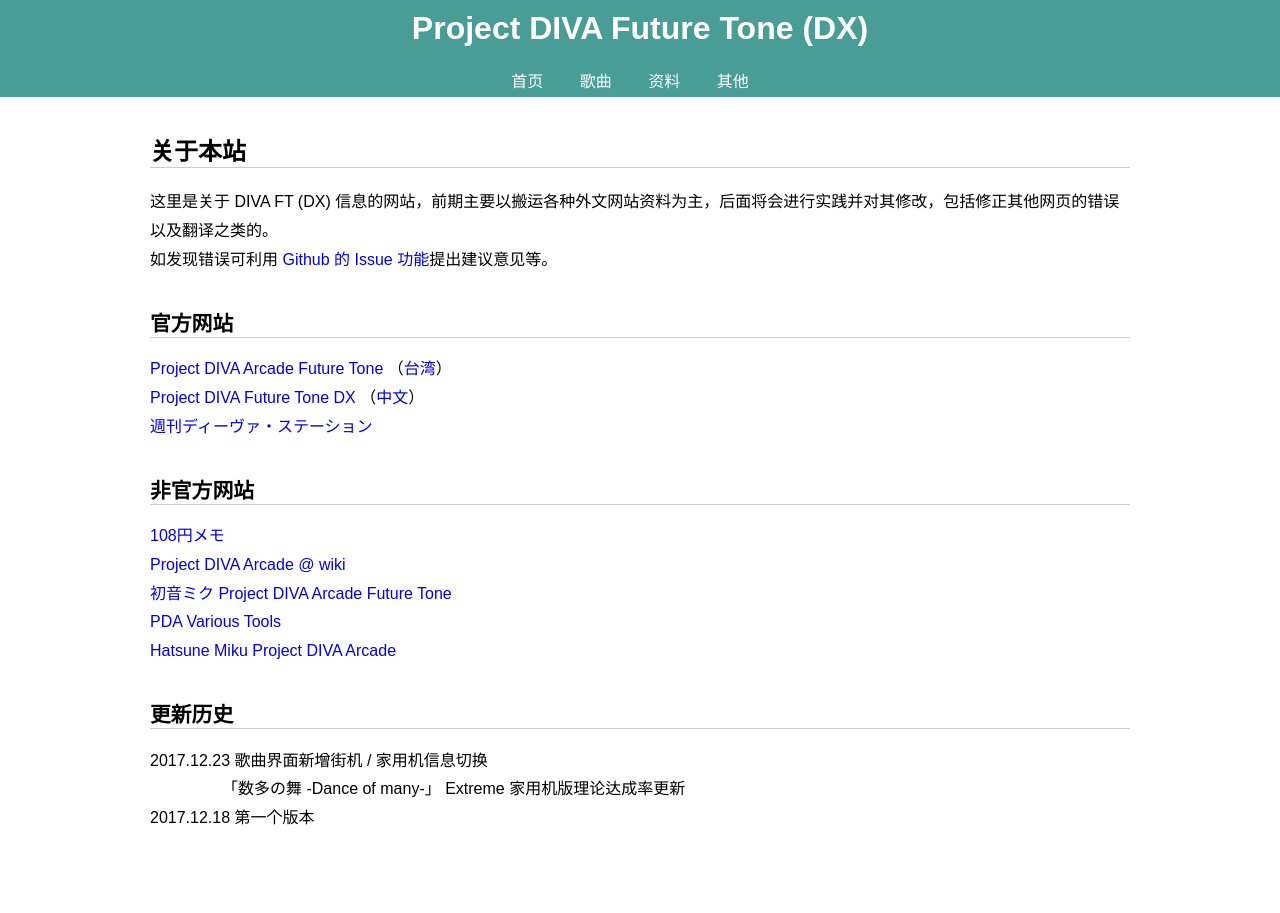
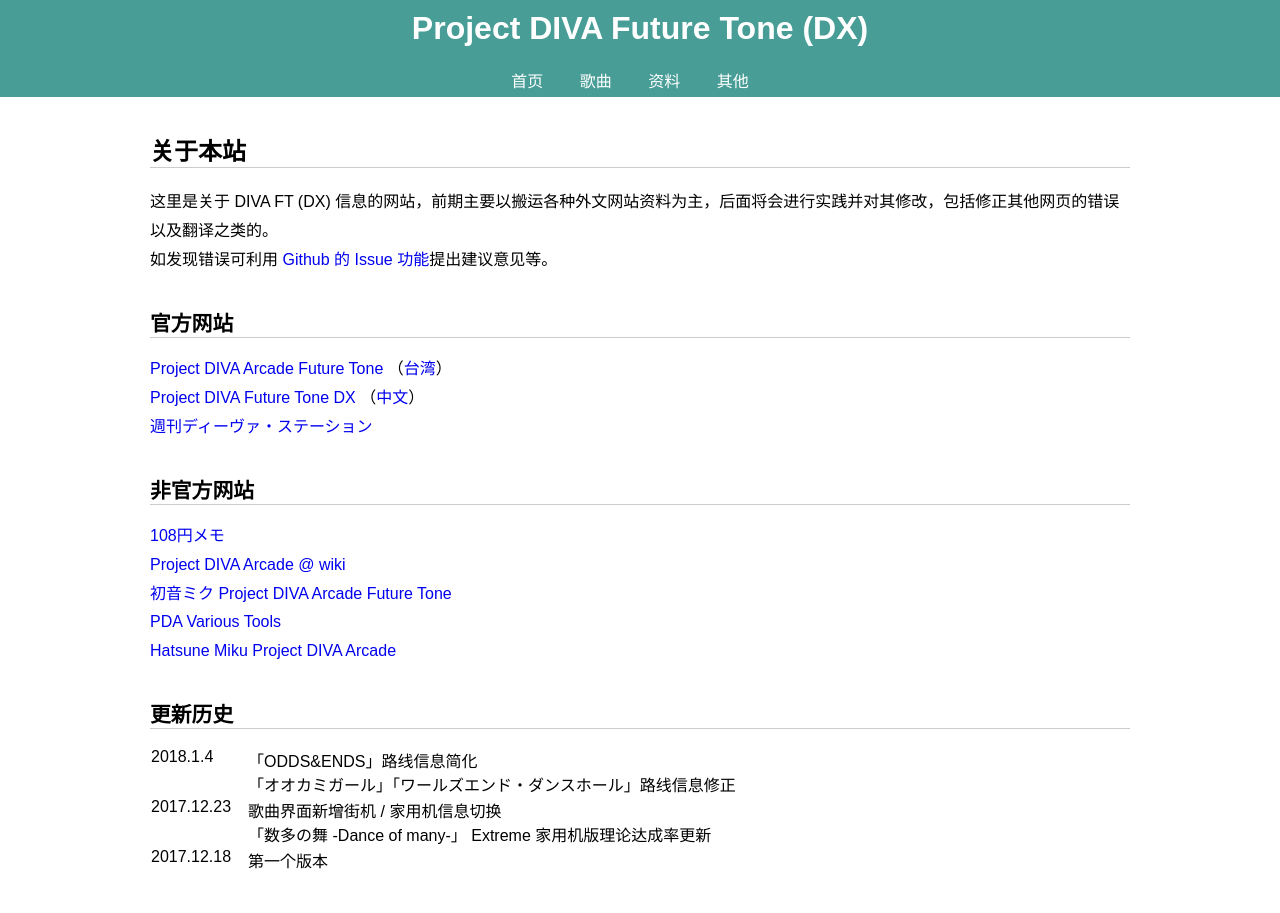
Before and after one commit to ProjectDIVA/FT, a Jekyll site: the page index.html, which Jekyll copies as it is, in a window 1280 px wide. Built offline with Jekyll 4.4.1, drawn with Linux system fonts in a browser that asks for light colours.

Commit message:
「オオカミガール」等路线信息修正

```diff
--- a/index.html
+++ b/index.html
@@ -37,8 +37,11 @@
 		<div><a href="http://projectdiva.wiki/Hatsune+Miku+Project+DIVA+Arcade+-+Home" target="_blank">Hatsune Miku Project DIVA Arcade</a></div><!-- 这个页面没啥内容，纯属凑个数而已 -->
 
 		<h2>更新历史</h2>
-		<div>2017.12.23 歌曲界面新增街机 / 家用机信息切换</br>　　　　　「数多の舞 -Dance of many-」 Extreme 家用机版理论达成率更新</div>
-		<div>2017.12.18 第一个版本</div>
+		<table id="history" style="border-collapse: collapse;border-spacing:10px;">
+			<tr><td>2018.1.4</td><td>「ODDS&ENDS」路线信息简化<br>「オオカミガール」「ワールズエンド・ダンスホール」路线信息修正</td></tr>
+			<tr><td>2017.12.23</td><td>歌曲界面新增街机 / 家用机信息切换<br>「数多の舞 -Dance of many-」 Extreme 家用机版理论达成率更新</td></tr>
+			<tr><td>2017.12.18</td><td>第一个版本</td></tr>
+		</table>
 	</article>
 
 </body>
--- a/mobile.css
+++ b/mobile.css
@@ -83,6 +83,12 @@
 #song {
 	font-family: 'Hiragino Kaku Gothic ProN', 'Hiragino Kaku Gothic Pro', 'Meiryo';
 }
+#history tr {
+	vertical-align: top;
+}
+#history tr td {
+	padding-right: 1em;
+}
 .small {
 	font-size: 0.8em;
 }
--- a/pc.css
+++ b/pc.css
@@ -76,6 +76,12 @@
 #song {
 	font-family: 'Hiragino Kaku Gothic ProN', 'Hiragino Kaku Gothic Pro', 'Meiryo';
 }
+#history tr {
+	vertical-align: top;
+}
+#history tr td {
+	padding-right: 1em;
+}
 .small {
 	font-size: 80%;
 }
```
Also changed, not shown: route.js (+4 -4 lines).
